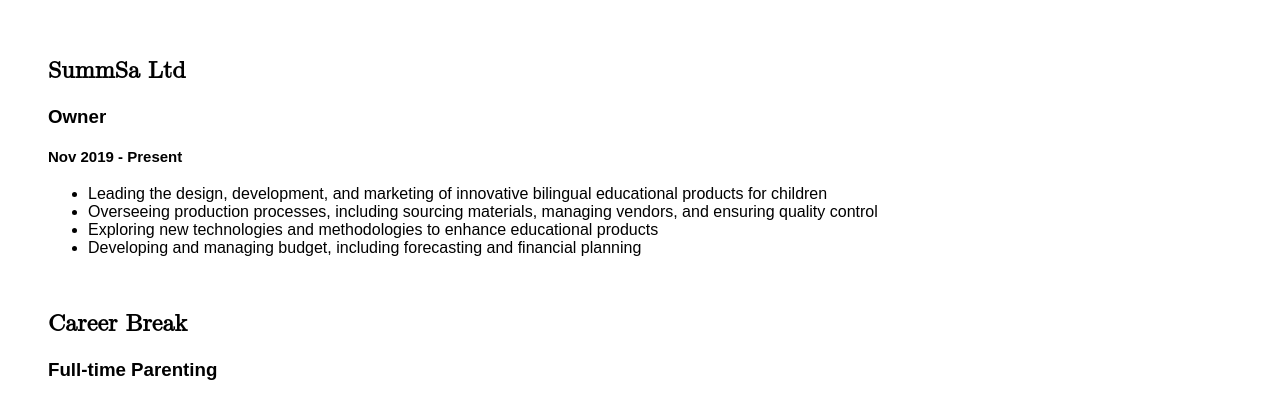
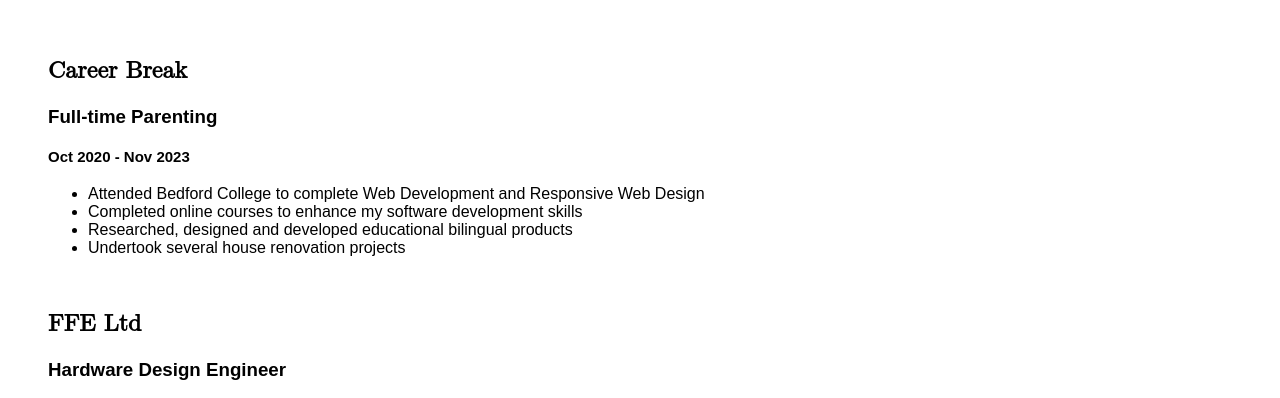
Before and after one commit to MoniSpy/My-Resume, a plain HTML site: page Public/employmenthistory.html in a window 1280 px wide. Shown: the part 392-790 px from the top of the page. Drawn offline with Linux system fonts and the light colour scheme.

Commit message:
Update employmenthistory.html

```diff
--- a/Public/employmenthistory.html
+++ b/Public/employmenthistory.html
@@ -36,19 +36,7 @@
 			<div>
 				<h1 class="titlemain">Employments History</h1>
 				<!-- Employment 1 -->
-				<div>
-					<br>
-					<h2>SummSa Ltd</h2>
-					<h3>Owner</h3>
-					<h4>Nov 2019 - Present</h4>
-					<ul>
-						<li>Leading the design, development, and marketing of innovative bilingual educational products for children</li>
-						<li>Overseeing production processes, including sourcing materials, managing vendors, and ensuring quality control</li>
-						<li>Exploring new technologies and methodologies to enhance educational products</li>
-						<li>Developing and managing budget, including forecasting and financial planning</li>
-					</ul>
-				</div>
-				<!-- Employment 2 -->
+
 				<div>
 					<br>
 					<h2>Career Break</h2>
@@ -61,7 +49,7 @@
 						<li>Undertook several house renovation projects</li>
 					</ul>
 				</div>
-				<!-- Employment 3-->
+				<!-- Employment 2-->
 				<div>
 					<br>
 					<h2>FFE Ltd</h2>
@@ -79,7 +67,7 @@
 						<li>Design documentation management using Confluence  </li>
 					</ul>
 				</div>
-				<!-- Employment 4-->
+				<!-- Employment 3-->
 				<div>
 					<br>
 					<h2>SPD Development Company </h2>
@@ -97,7 +85,7 @@
 						<li>Knowledgeable on EMC and  EMI compliance </li>
 					</ul>
 				</div>
-				<!-- Employment 5 -->
+				<!-- Employment 4 -->
 				<div>
 					<br>
 					<h2>Win Technologies</h2>
```
